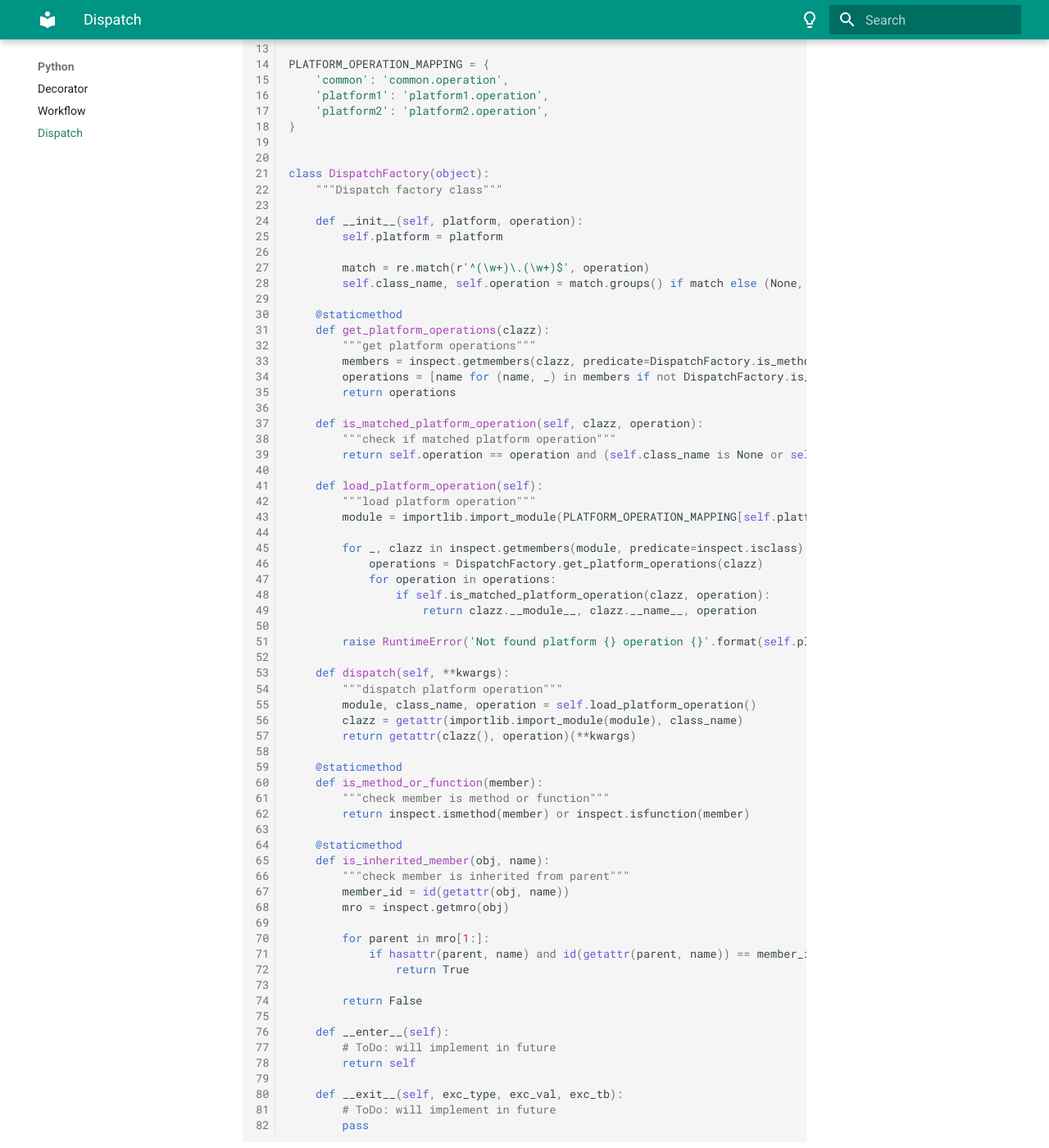
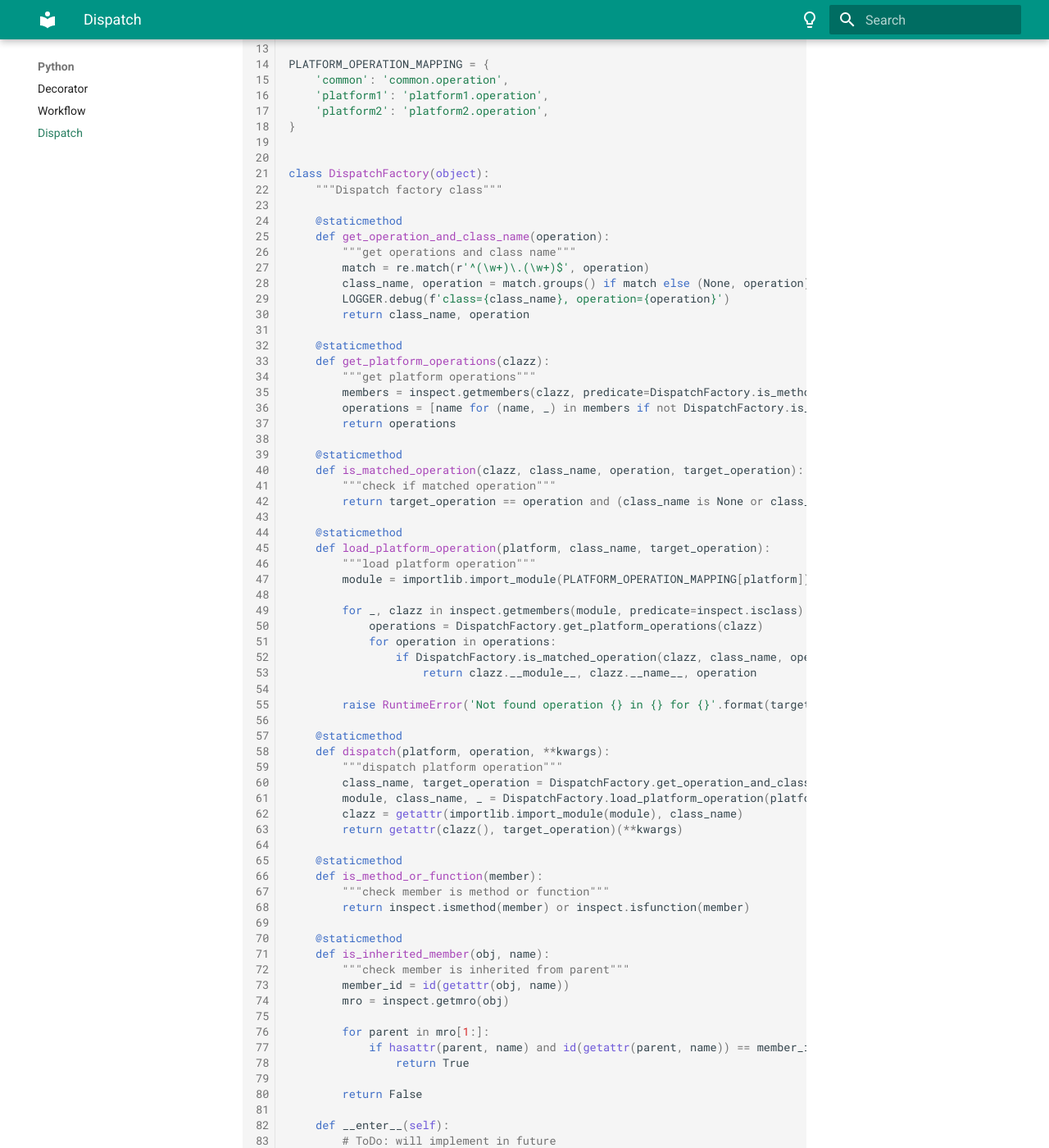
Before and after one commit to zhouushe/notes, an MkDocs documentation site: the page built from docs/python_dispatch.md, in a window 1280 px wide and 1400 px high, scrolled down 457 px. Shown: the whole window at 82% size. Built offline with MkDocs 1.6.1 and Material for MkDocs 9.7.7, drawn with Linux system fonts in a browser that asks for light colours.

Commit message:
Update python_dispatch.md

```diff
--- a/docs/python_dispatch.md
+++ b/docs/python_dispatch.md
@@ -22,11 +22,13 @@ PLATFORM_OPERATION_MAPPING = {
 class DispatchFactory(object):
     """Dispatch factory class"""
 
-    def __init__(self, platform, operation):
-        self.platform = platform
-
+    @staticmethod
+    def get_operation_and_class_name(operation):
+        """get operations and class name"""
         match = re.match(r'^(\w+)\.(\w+)$', operation)
-        self.class_name, self.operation = match.groups() if match else (None, operation)
+        class_name, operation = match.groups() if match else (None, operation)
+        LOGGER.debug(f'class={class_name}, operation={operation}')
+        return class_name, operation
 
     @staticmethod
     def get_platform_operations(clazz):
@@ -35,27 +37,31 @@ class DispatchFactory(object):
         operations = [name for (name, _) in members if not DispatchFactory.is_inherited_member(clazz, name)]
         return operations
 
-    def is_matched_platform_operation(self, clazz, operation):
-        """check if matched platform operation"""
-        return self.operation == operation and (self.class_name is None or self.class_name == clazz.__name__)
+    @staticmethod
+    def is_matched_operation(clazz, class_name, operation, target_operation):
+        """check if matched operation"""
+        return target_operation == operation and (class_name is None or class_name == clazz.__name__)
 
-    def load_platform_operation(self):
+    @staticmethod
+    def load_platform_operation(platform, class_name, target_operation):
         """load platform operation"""
-        module = importlib.import_module(PLATFORM_OPERATION_MAPPING[self.platform])
+        module = importlib.import_module(PLATFORM_OPERATION_MAPPING[platform])
 
         for _, clazz in inspect.getmembers(module, predicate=inspect.isclass):
             operations = DispatchFactory.get_platform_operations(clazz)
             for operation in operations:
-                if self.is_matched_platform_operation(clazz, operation):
+                if DispatchFactory.is_matched_operation(clazz, class_name, operation, target_operation):
                     return clazz.__module__, clazz.__name__, operation
 
-        raise RuntimeError('Not found platform {} operation {}'.format(self.platform, self.operation))
+        raise RuntimeError('Not found operation {} in {} for {}'.format(target_operation, class_name, platform))
 
-    def dispatch(self, **kwargs):
+    @staticmethod
+    def dispatch(platform, operation, **kwargs):
         """dispatch platform operation"""
-        module, class_name, operation = self.load_platform_operation()
+        class_name, target_operation = DispatchFactory.get_operation_and_class_name(operation)
+        module, class_name, _ = DispatchFactory.load_platform_operation(platform, class_name, target_operation)
         clazz = getattr(importlib.import_module(module), class_name)
-        return getattr(clazz(), operation)(**kwargs)
+        return getattr(clazz(), target_operation)(**kwargs)
 
     @staticmethod
     def is_method_or_function(member):
```
